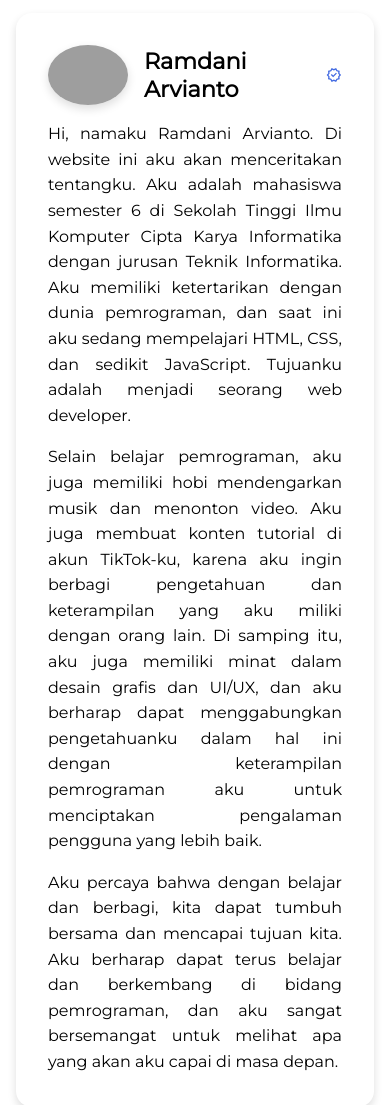
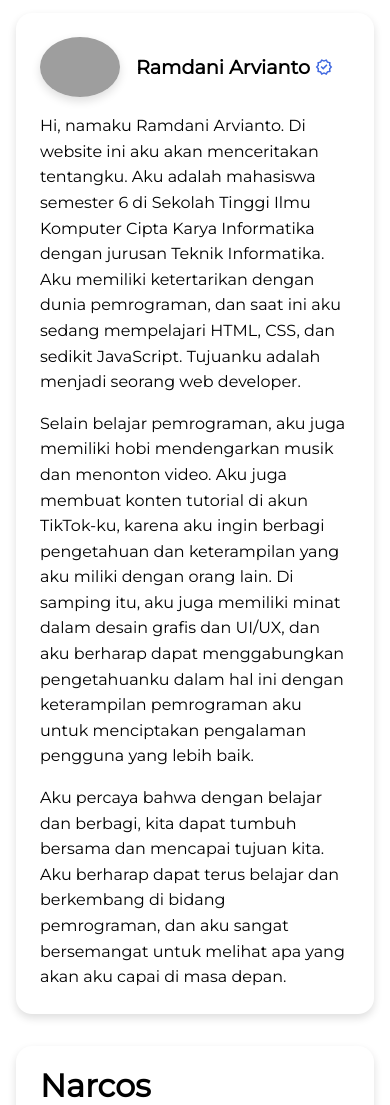
Before and after one commit to ramdaniarvianto/Submission-Dicoding_Website-Sederhana, a plain HTML site: page index.html in a window 390 px wide. Shown: the part 260-1365 px from the top of the page. Drawn offline with Linux system fonts and the light colour scheme; grey boxes are pictures that could not be loaded.

Commit message:
Decrease padding responsive

```diff
--- a/assets/styles/style.css
+++ b/assets/styles/style.css
@@ -90,7 +90,7 @@ main article .ramdani .ramdani-profile h3 {
     display: flex;
     align-items: center;
     gap: .3rem;
-    font-size: 1.4rem;
+    font-size: 1.2rem;
 }
 main article .ramdani .ramdani-profile h3 svg {
     fill: royalblue;
@@ -116,7 +116,7 @@ main article .content {
 }
 
 main article .content h2 {
-    font-size: 2.5rem;
+    font-size: clamp(2rem, 5vw, 2.5rem);
     line-height: 1;
 }
 
@@ -139,7 +139,6 @@ main article .content img {
 
 main article .content p {
     line-height: 1.6;
-    text-align: justify;
 }
 
 /* MAIN | ASIDE */
@@ -193,6 +192,7 @@ footer {
         display: flex;
         gap: .2rem;
     }
+
     /* MAIN */
     main {
         margin: 1rem;
@@ -205,8 +205,16 @@ footer {
         width: 100%;
     }
 
+    main article .content {
+        padding: 1.5rem;
+    }
+
     /* MAIN | ASIDE */
     main aside {
         width: 100%;
     }
+
+    main aside .content {
+        padding: 1.5rem;
+    }
 }
```
